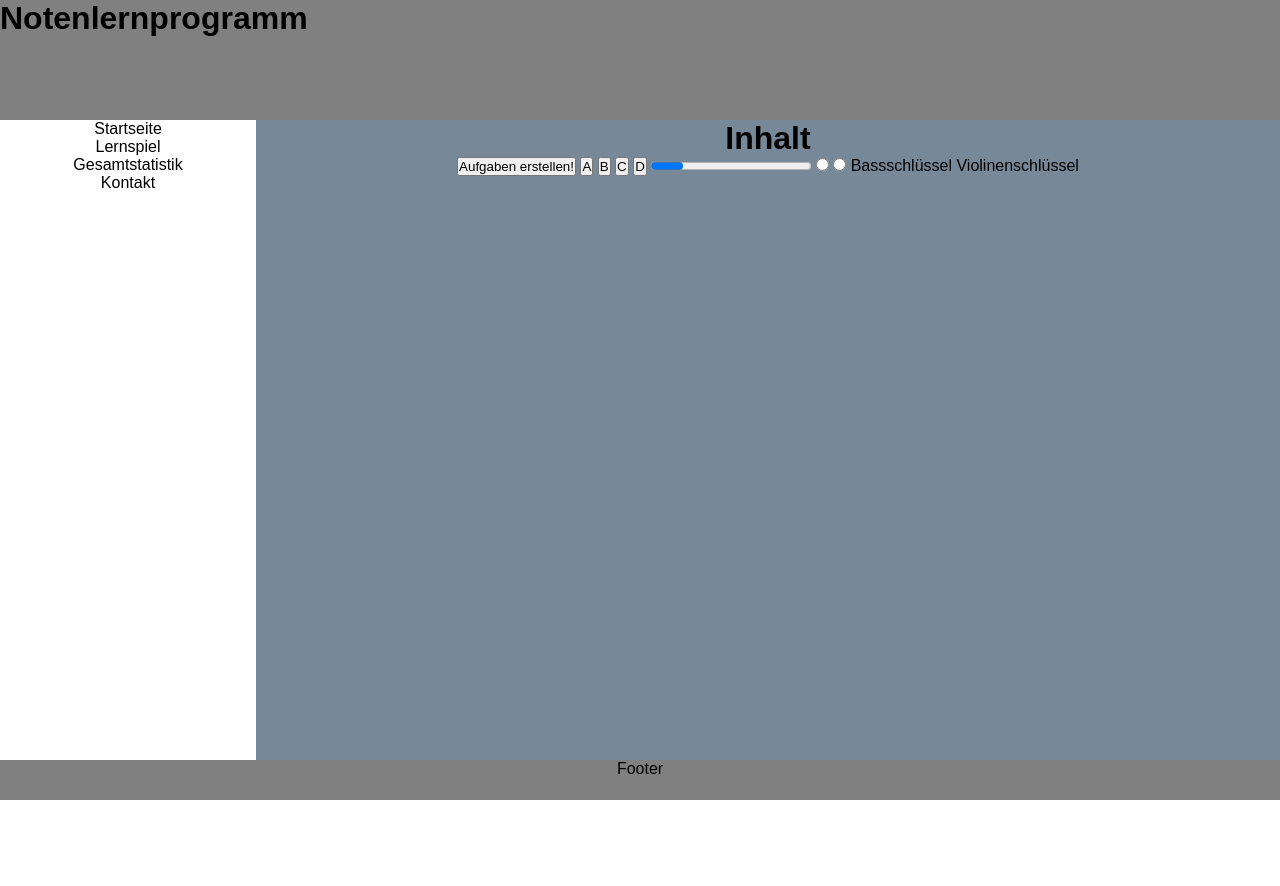
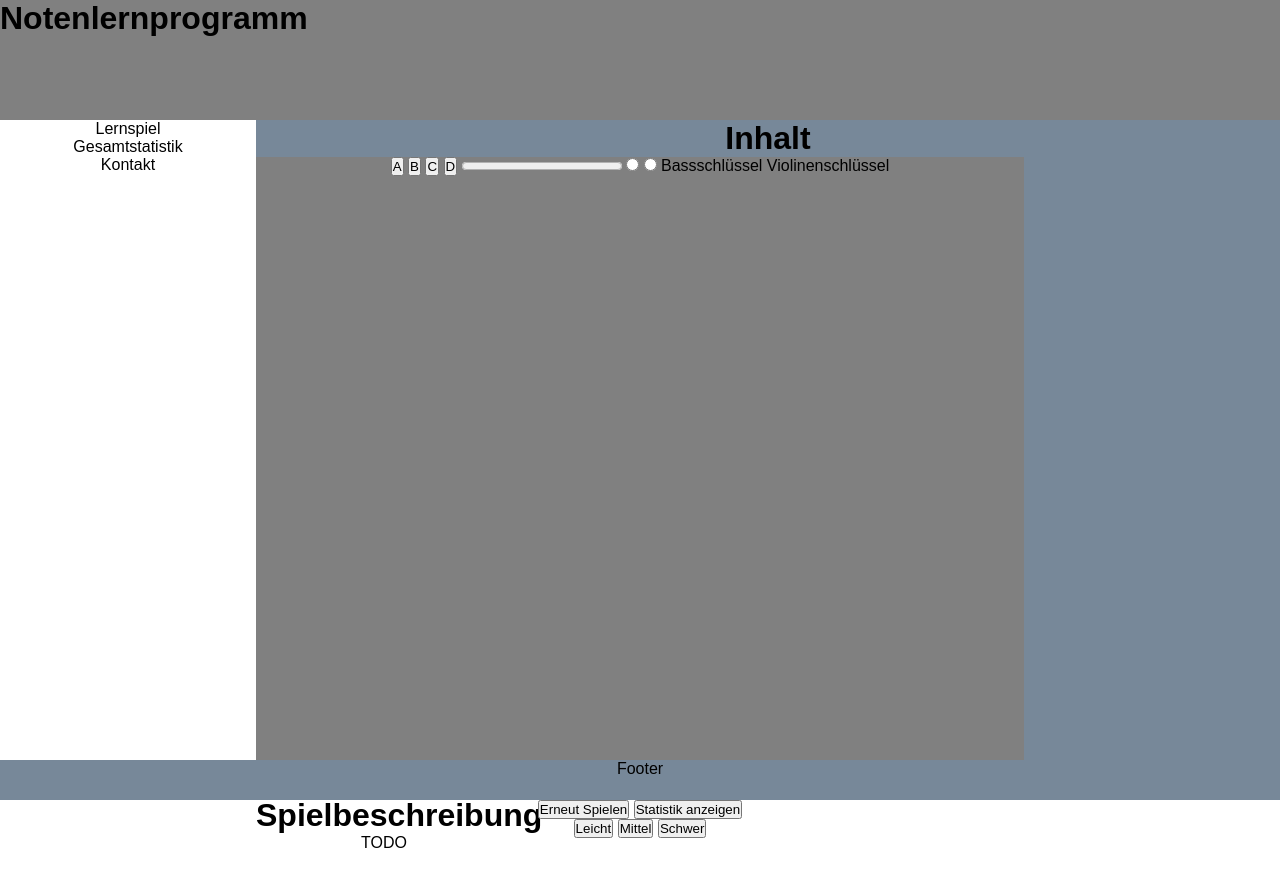
Before and after one commit to xNyze/PWA, a plain HTML site: page index.html in a window 1280 px wide. Before the commit the page ends 800 px from the top, so only its background shows below. Drawn offline with Linux system fonts and the light colour scheme.

Commit message:
Stand 16:00 Uhr

```diff
--- a/css/style.css
+++ b/css/style.css
@@ -35,10 +35,27 @@ nav {
   height: 80vh;
   width: 80vw;
   background-color: lightslategray;
+  grid-template-columns: repeat(1, auto);
+  grid-template-rows: repeat(2, auto);
+  grid-template-areas: "game description";
 }
+
+    #game {
+      grid-area: game;
+      height: 80vh;
+      width: 60vw;
+      background-color: gray;
+    }
+
+    #description {
+      grid-area: description;
+      height: 80vh;
+      width: 20vw;
+      background-color: white;
+    }
 
 footer {
   grid-area: footer;
-  background-color: gray;
+  background-color: lightslategray;
   height: 5vh;
 }
--- a/index.html
+++ b/index.html
@@ -8,8 +8,10 @@
     <title>Noten Lernprogramm</title>
   </head>
   <body>
+
     <!--wrapper-->
     <div id="wrapper">
+
         <!--Headline-->
       <header>
         <h1>Notenlernprogramm</h1>
@@ -18,7 +20,6 @@
       <!--Navbar-->
       <nav>
         <ul>
-          <li>Startseite</li>
           <li>Lernspiel</li>
           <li>Gesamtstatistik</li>
           <li>Kontakt</li>
@@ -29,17 +30,23 @@
       <div id="content">
         <h1>Inhalt</h1>
 
-        <button id="genTask">Aufgaben erstellen!</button>
+        <div id="game">
             <button id="aButton">A</button>
             <button id="bButton">B</button>
             <button id="cButton">C</button>
             <button id="dButton">D</button>
 
-        <progress id="progress">value="0" max="100"</progress>
+            <progress id="progress"value="0" max="100"></progress>
             <input type="radio" name="Bassschlüssel" id="bass">
             <input type="radio" name="Violinenschlüssel" id="violin">
             <label for="Bassschlüssel">Bassschlüssel</label>
             <label for="Violinenschlüssel">Violinenschlüssel</label>
+        </div>
+
+        <div id="description">
+            <h1>Spielbeschreibung</h1>
+            <p>TODO</p>
+        </div>
       </div>
 
       <!--Footer-->
@@ -48,10 +55,20 @@
       </footer>
     </div>
 
+    <div id="finish">
+        <button id="playAgain">Erneut Spielen</button>
+        <button id="showStatistic">Statistik anzeigen</button>
+    </div>
+
+    <div id="mode">
+        <button id="easyButton">Leicht</button>
+        <button id="mediumButton">Mittel</button>
+        <button id="hardButton">Schwer</button>
+    </div>
+
     <script src="js/vexflow-min.js"></script>
     <script src="js/view.js"></script>
     <script src="js/model.js"></script>
     <script src="js/controller.js"></script>
   </body>
-
 </html>
```
Lines whose indentation alone changed are shown as unchanged.
